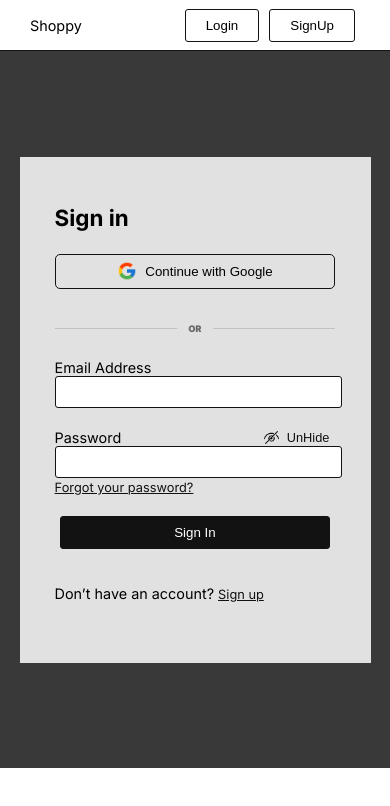
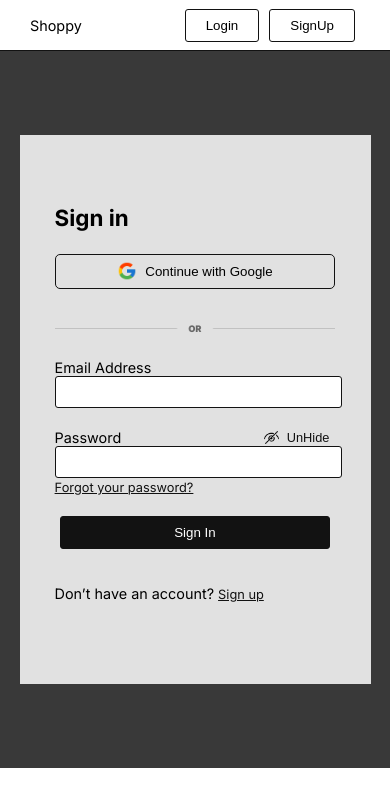
Before and after one commit to Ponraj-Kannan/Shoppy, a React (Vite) app: page / in a window 390 px wide. Shown: the top 806 px of the page. Built offline with nearby package versions, Linux system fonts and the light colour scheme.

Commit message:
Update Signin.css

```diff
--- a/src/components/Signin.css
+++ b/src/components/Signin.css
@@ -130,6 +130,6 @@
     }
     .signin-form-container {
         width: 90%;
-        height: 60vh;
+        height: 65vh;
     }
 }
```
